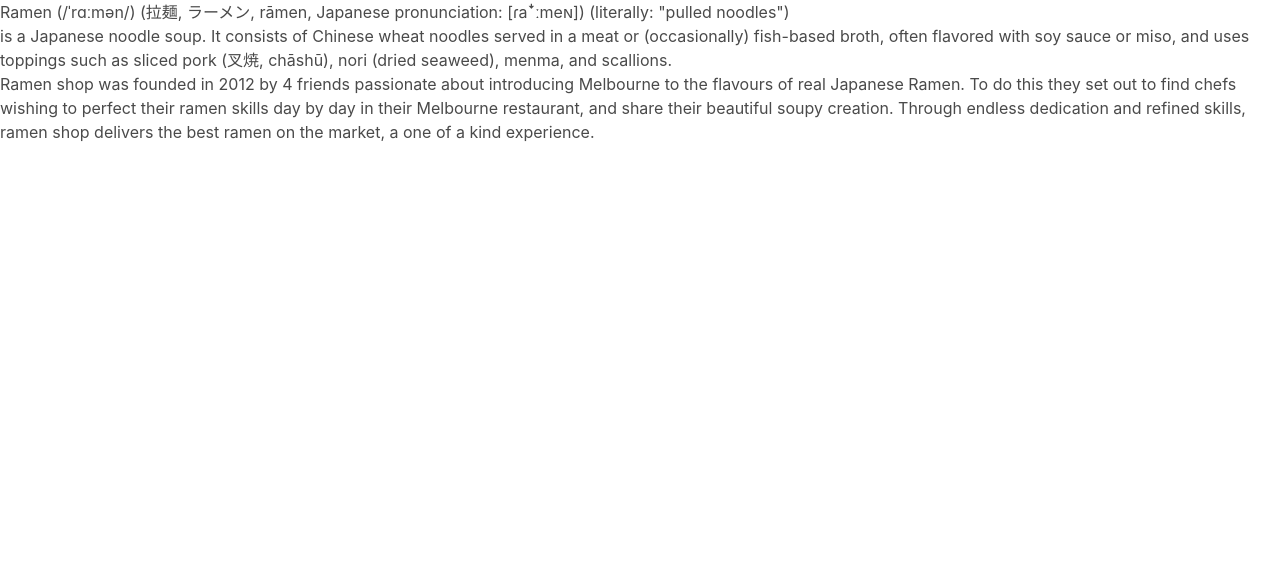
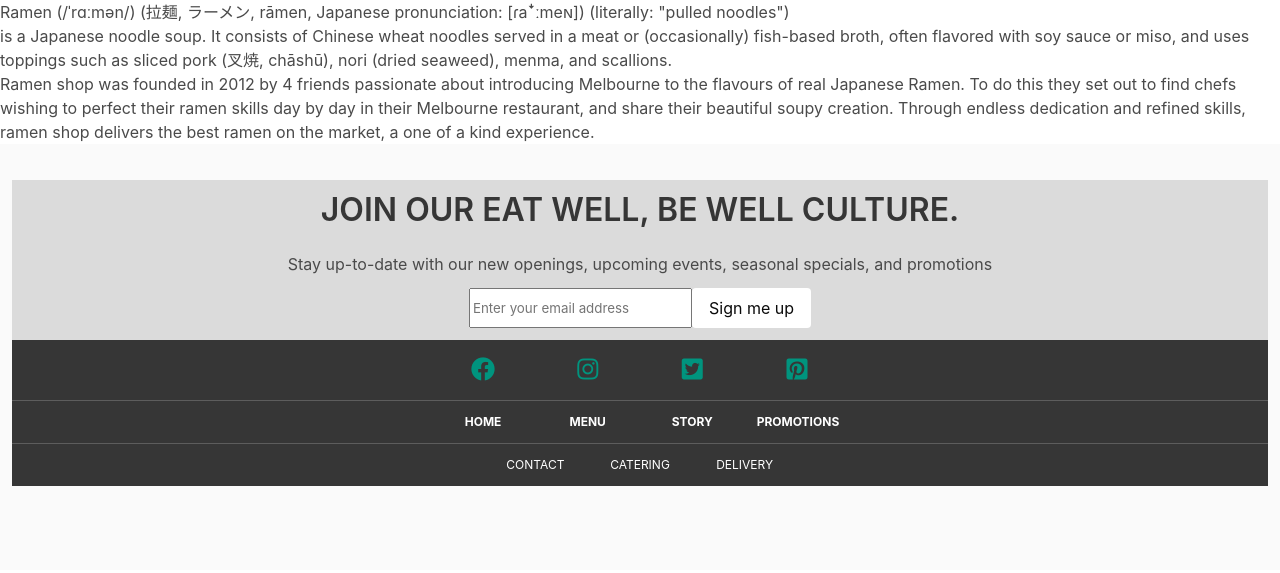
Before and after one commit to Alex-McM/Project-1, a plain HTML site: page index.html in a window 1280 px wide. Drawn offline with nearby package versions, Linux system fonts and the light colour scheme; a script that the page names is missing.

Commit message:
uploading the footer

```diff
--- a/css/style.css
+++ b/css/style.css
@@ -0,0 +1,25 @@
+.mybox {
+    display: flex;
+    flex-direction: column;
+    align-items: center;
+    justify-content: center;
+    gap: 1ch;
+
+
+
+  }
+
+  .border{
+      /* border-top: solid 2px rgb(0, 61, 23); */
+      border-bottom: solid 1px rgb(93, 93, 93);
+
+  }
+
+  .icons{
+    font-size: 30px;
+    margin-top: 10px;
+  }
+
+  .bgclor{
+      background-color: black;
+  }
--- a/index.html
+++ b/index.html
@@ -1,5 +1,6 @@
 <!DOCTYPE html>
 <html lang="en">
+
 <head>
     <meta charset="UTF-8">
     <meta name="viewport" content="width=device-width, initial-scale=1.0">
@@ -7,32 +8,127 @@
     <nav>
     </nav>
     <link rel="stylesheet" href="https://cdn.jsdelivr.net/npm/bulma@0.9.1/css/bulma.min.css">
+    <!-- Font Awesome -->
+    <link rel="stylesheet" href="https://use.fontawesome.com/releases/v5.15.1/css/all.css" integrity="sha384-vp86vTRFVJgpjF9jiIGPEEqYqlDwgyBgEF109VFjmqGmIY/Y4HV4d3Gp2irVfcrp" crossorigin="anonymous">
+    <!-- css -->
+    <link rel="stylesheet" href="css/style.css">
     <!-- insert css library here -->
 </head>
+
 <body>
     <header>
 
     </header>
     <main>
-        <div id = about>
-        <h3>Ramen (/ˈrɑːmən/) (拉麺, ラーメン, rāmen, Japanese pronunciation: [ɾaꜜːmeɴ]) (literally: "pulled noodles")</h3>
-        <h4>is a Japanese noodle soup. It consists of Chinese wheat noodles served in a meat or (occasionally) fish-based broth, often flavored with soy sauce or miso, and uses toppings such as sliced pork (叉焼, chāshū), nori (dried seaweed), menma, and scallions.</h4>
-        <p>Ramen shop was founded in 2012 by 4 friends passionate about introducing Melbourne to the flavours of real Japanese Ramen. To do this they set out to find chefs wishing to perfect their ramen skills day by day in their Melbourne restaurant, and share their beautiful soupy creation. Through endless dedication and refined skills, ramen shop delivers the best ramen on the market, a one of a kind experience.</p>
+        <div id=about>
+            <h3>Ramen (/ˈrɑːmən/) (拉麺, ラーメン, rāmen, Japanese pronunciation: [ɾaꜜːmeɴ]) (literally: "pulled noodles")
+            </h3>
+            <h4>is a Japanese noodle soup. It consists of Chinese wheat noodles served in a meat or (occasionally)
+                fish-based broth, often flavored with soy sauce or miso, and uses toppings such as sliced pork (叉焼,
+                chāshū), nori (dried seaweed), menma, and scallions.</h4>
+            <p>Ramen shop was founded in 2012 by 4 friends passionate about introducing Melbourne to the flavours of
+                real Japanese Ramen. To do this they set out to find chefs wishing to perfect their ramen skills day by
+                day in their Melbourne restaurant, and share their beautiful soupy creation. Through endless dedication
+                and refined skills, ramen shop delivers the best ramen on the market, a one of a kind experience.</p>
         </div>
 
-        <div id = gallery>
+        <div id=gallery>
 
         </div>
-    <div id = booking>
+        <div id=booking>
 
-    </div>
-    <div id = testimonial>
+        </div>
+        <div id=testimonial>
 
-    </div>
+        </div>
     </main>
-    <footer>
+
+
+    <footer class="footer">
+
+        <div class="columns has-text-centered has-background-grey-lighter">
+            <div class="column">
+                <h2 class="title">JOIN OUR EAT WELL, BE WELL CULTURE.</h2>
+            </div>
+        </div>
+
+        <div class="columns has-text-centered has-background-grey-lighter">
+            <div class="column is-full">
+                <h2 class="sub-title">Stay up-to-date with our new openings, upcoming events, seasonal specials, and
+                    promotions</h2>
+            </div>
+        </div>
+
+        <div class="columns is-centered is-full has-background-grey-lighter pb-3">
+            <input  type="text" placeholder="Enter your email address">
+            <div><button class="button is-white ">Sign me up</button></div>
+        </div>
+
+
+        <div class="columns is-centered has-text-primary-dark has-background-grey-darker has-text-white is-full border">
+
+            <div class="column is-gaples has-text-centered is-1 is-size-4">
+                <i class="fab fa-facebook"></i>
+            </div>
+
+            <div class="column is-gaples has-text-centered is-1 is-size-4">
+                <i class="fab fa-instagram"></i>
+            </div>
+
+            <div class="column is-gaples has-text-centered is-1 is-size-4">
+                <i class="fab fa-twitter-square"></i>
+            </div>
+
+            <div class="column is-gaples has-text-centered is-1 is-size-4">
+                <i class="fab fa-pinterest-square"></i>
+            </div>
+
+        </div>
+
+
+
+        <div class="columns is-centered has-background-grey-darker has-text-white border">
+
+            <div class="column has-text-centered is-1 is-size-7 has-text-weight-bold">
+                <p>HOME</p>
+            </div>
+
+            <div class="column has-text-centered is-1 is-size-7 has-text-weight-bold">
+                <p>MENU</p>
+            </div>
+
+            <div class="column has-text-centered is-1 is-size-7 has-text-weight-bold">
+                <p>STORY</p>
+            </div>
+
+            <div class="column has-text-centered is-1 is-size-7 has-text-weight-bold">
+                <P>PROMOTIONS</P>
+            </div>
+
+        </div>
+
+
+
+        <div class="columns is-centered has-background-grey-darker has-text-white">
+
+            <div class="column has-text-centered is-1 is-size-7 has-text-weight-normal">
+                <p>CONTACT</p>
+            </div>
+
+            <div class="column has-text-centered is-1 is-size-7 has-text-weight-normal">
+                <p>CATERING</p>
+            </div>
+
+            <div class="column has-text-centered is-1 is-size-7 has-text-weight-normal">
+                <P>DELIVERY</P>
+            </div>
+
+
+        </div>
+
 
     </footer>
     <script type="text/javascript" src="scripts.js"></script>
 </body>
+
 </html>
```
